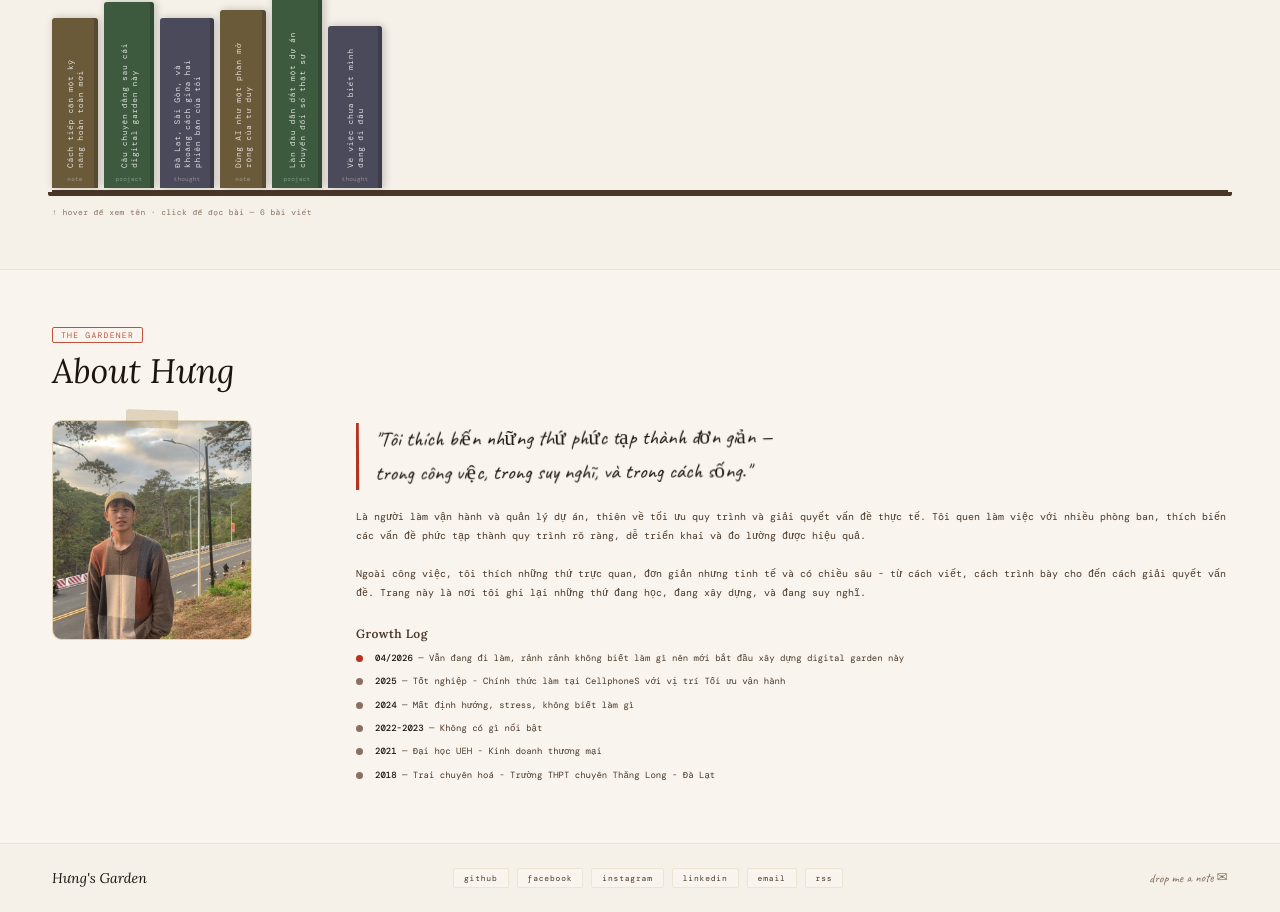
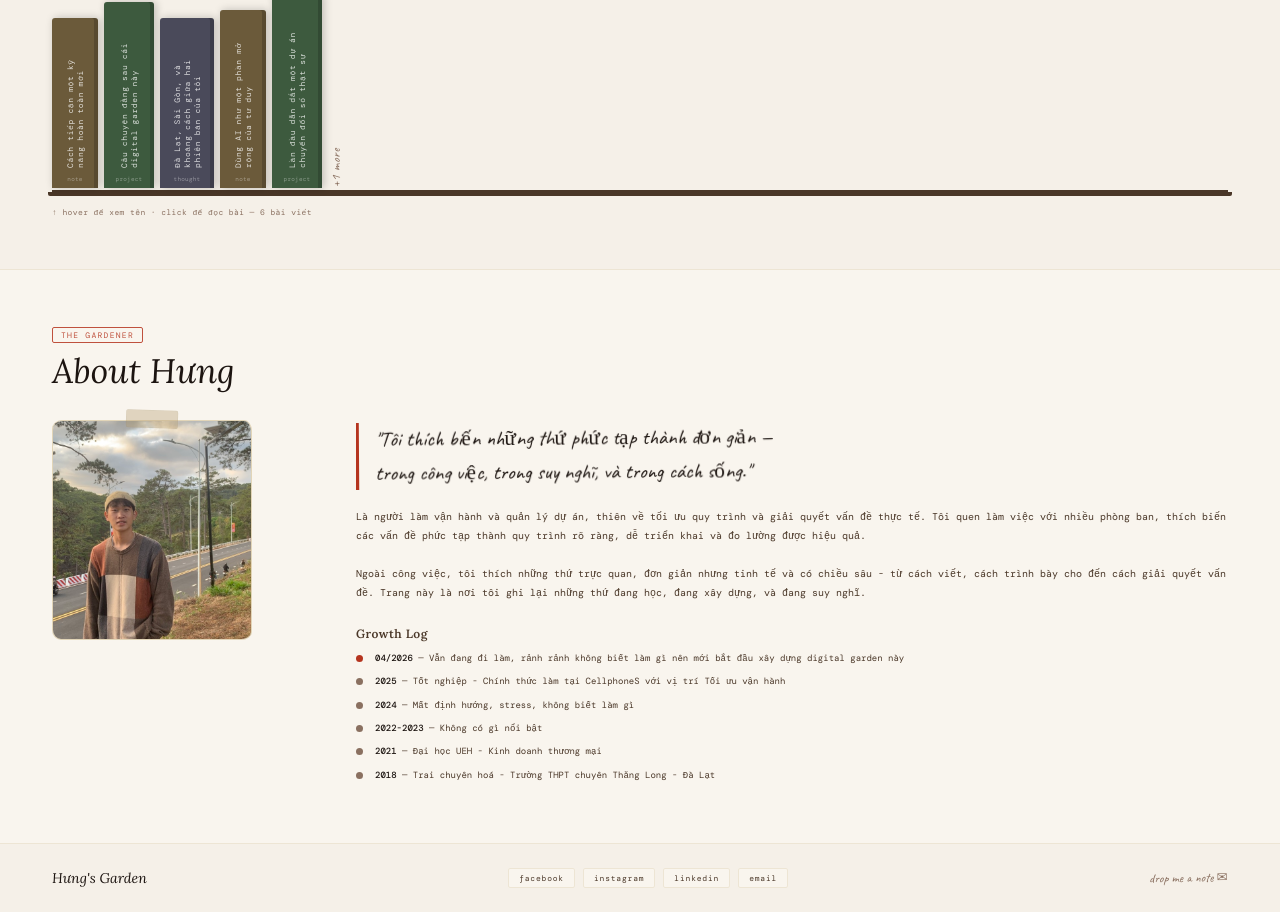
Before and after one commit to ddinhhungg/hung-digital-garden, a Next.js app: page / in a window 1280 px wide. Shown: the part 1698-2610 px from the top of the page. Built offline with nearby package versions, Linux system fonts and the light colour scheme; a web font is replaced by a local one.

Commit message:
fix: 2026, +more shelf, favicon logo, footer cleanup

```diff
--- a/app/layout.tsx
+++ b/app/layout.tsx
@@ -8,6 +8,10 @@ const GA_ID = "G-3G4695SB7Y";
 export const metadata: Metadata = {
   title: "Hưng's Garden",
   description: "Thinking out loud — one slow idea at a time.",
+  icons: {
+    icon: '/favicon-logo.png',
+    apple: '/favicon-logo.png',
+  },
 };
 
 export const viewport: Viewport = {
--- a/app/page.tsx
+++ b/app/page.tsx
@@ -247,7 +247,7 @@ export default function HomePage() {
             paddingBottom: 2, borderBottom: '3px solid var(--ink-lt)', position: 'relative',
           }}>
             <div style={{ position: 'absolute', bottom: -6, left: -4, right: -4, height: 4, background: 'var(--ink-lt)', borderRadius: '0 0 2px 2px' }} />
-            {allPosts.map((post, i) => (
+            {allPosts.slice(0, 5).map((post, i) => (
               <BookSpine
                 key={post.slug}
                 title={post.title}
@@ -259,6 +259,17 @@ export default function HomePage() {
                 href={`/notes/${post.slug}`}
               />
             ))}
+            {allPosts.length > 5 && (
+              <div style={{
+                alignSelf: 'flex-end', paddingBottom: 8,
+                fontFamily: 'var(--hand)', fontSize: 13,
+                color: 'var(--ink-muted)', writingMode: 'vertical-rl',
+                transform: 'rotate(180deg)', letterSpacing: '0.04em',
+                paddingLeft: 4,
+              }}>
+                +{allPosts.length - 5} more
+              </div>
+            )}
             {allPosts.length === 0 && (
               <span style={{ fontFamily: 'var(--hand)', fontSize: 14, color: 'var(--ink-muted)', alignSelf: 'center' }}>bài viết sẽ xuất hiện ở đây...</span>
             )}
--- a/components/Footer.tsx
+++ b/components/Footer.tsx
@@ -3,12 +3,10 @@ export default function Footer() {
     <footer className="site-footer reveal">
       <div className="footer-logo">{"Hưng's Garden"}</div>
       <div className="footer-links">
-        <a href="https://github.com/ddinhhungg" className="footer-link" target="_blank" rel="noopener noreferrer">github</a>
         <a href="https://facebook.com" className="footer-link" target="_blank" rel="noopener noreferrer">facebook</a>
         <a href="https://instagram.com" className="footer-link" target="_blank" rel="noopener noreferrer">instagram</a>
         <a href="https://linkedin.com" className="footer-link" target="_blank" rel="noopener noreferrer">linkedin</a>
-        <a href="mailto:hello@example.com" className="footer-link">email</a>
-        <a href="/rss.xml" className="footer-link">rss</a>
+        <a href="mailto:ddinhhungg@gmail.com" className="footer-link">email</a>
       </div>
       <div className="footer-note">drop me a note ✉</div>
     </footer>
--- a/components/Nav.tsx
+++ b/components/Nav.tsx
@@ -51,7 +51,7 @@ export default function Nav({ showBack = false }: NavProps) {
         </TransitionLink>
       ) : (
         <>
-          <div className="nav-meta">☀ growing since 2024</div>
+          <div className="nav-meta">☀ growing since 2026</div>
           <button
             className={`nav-hamburger${menuOpen ? ' is-open' : ''}`}
             onClick={() => setMenuOpen(v => !v)}
```
Also changed, not shown: public/favicon-logo.png (added).
